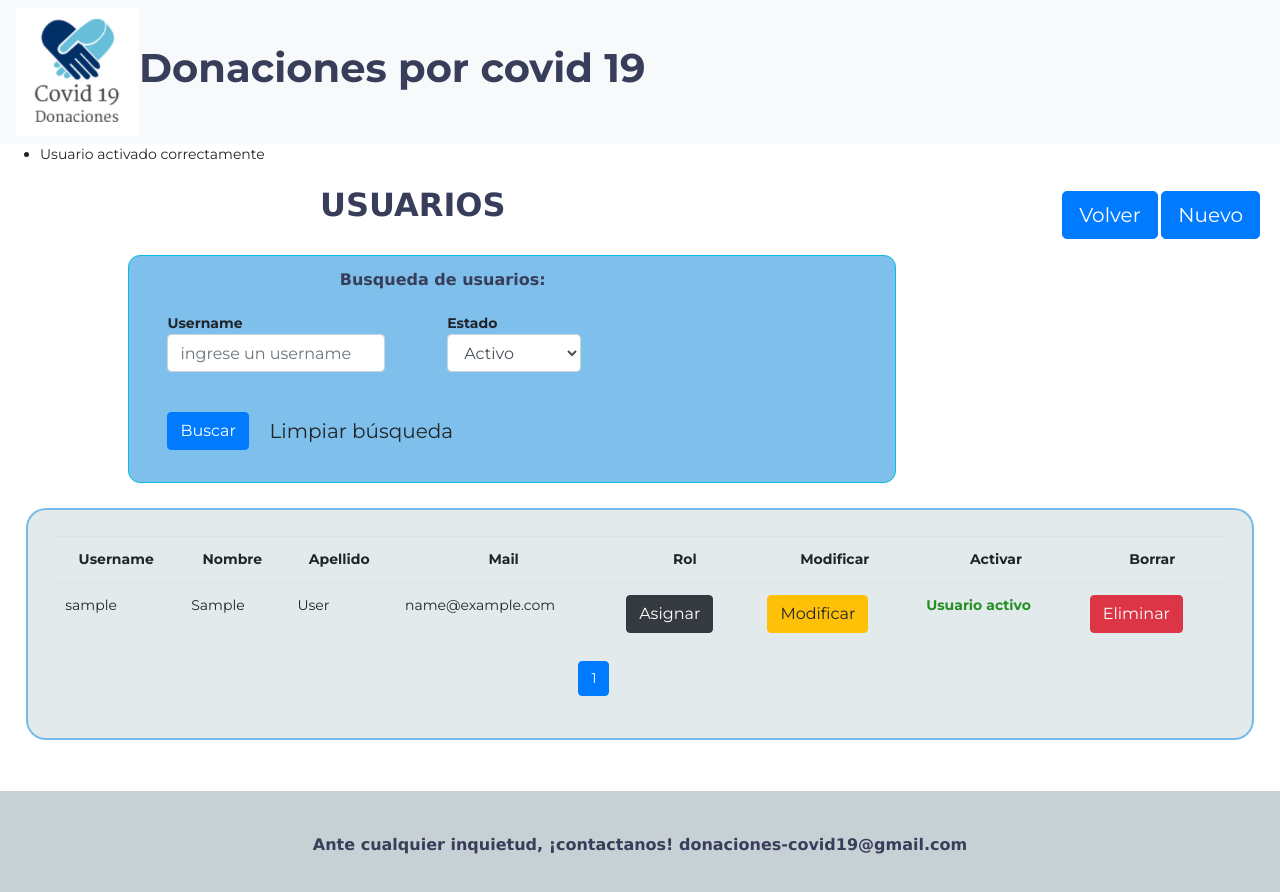
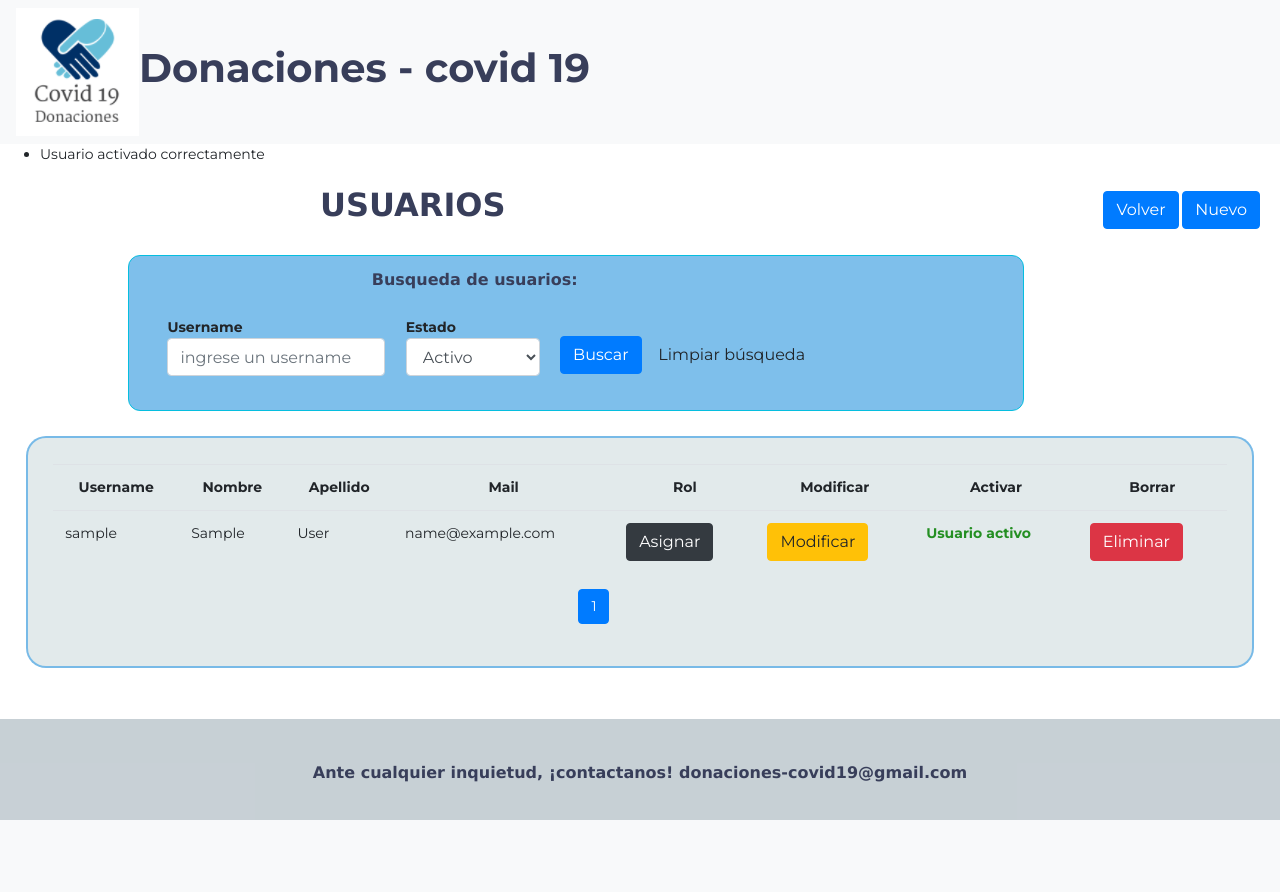
Before and after one commit to JoseMix/ayudaCovid, a Flask app: a page that uses app/templates/layout.html in a window 1280 px wide. After the commit the page ends 820 px from the top, so only its background shows below. Run offline with Flask 2, Linux system fonts and the light colour scheme; tables that the repository leaves empty hold one stand-in row (values such as "Sample post").

Commit message:
sigue sin loguear, arregle estilos rotos con cambios anteriores

```diff
--- a/app/static/style.css
+++ b/app/static/style.css
@@ -169,7 +169,7 @@ a.link {
 #formBusqueda{
   margin-top: 2%;
   margin-left: 10%;
-  margin-right: 30%;
+  margin-right: 20%;
   margin-bottom: 1%;
   padding: 3%;
   padding-top: 1%;
--- a/app/templates/auth/login.html
+++ b/app/templates/auth/login.html
@@ -26,9 +26,9 @@
           <div style=color:red>{{ error }}</div>
         {% endfor %}
         <br>
-        <div >
-          <input type="submit"  class="btn btn-primary" style="float: left; margin-left: 25%; " value="Iniciar Sesion">
-          <a href="{{ url_for('home') }}" class="btn btn-primary" style="float: right; margin-right: 33%; ">Volver</a>
+        <div>
+          <input type="submit"  class="btn btn-primary" style="float: left; margin-left: 20%; " value="Iniciar Sesion">
+          <a href="{{ url_for('home') }}" class="btn btn-primary" style="float: right; margin-right: 30%; ">Volver</a>
         </div>
       </fieldset>
     </form>
--- a/app/templates/configuracion/show.html
+++ b/app/templates/configuracion/show.html
@@ -5,7 +5,7 @@
 {% endblock %}
 {% block content %}
 <div id="derecha">
-  <a href="{{ url_for('home') }}" class="btn btn-primary btn-lg">Volver</a>
+  <a href="{{ url_for('home') }}" class="btn btn-primary">Volver</a>
 </div>
   <div id="show">
   <strong class="texto" style="font-size: xx-large;">INFORMACIÓN DEL SITIO:</strong>
@@ -38,7 +38,7 @@
     <tr>
       <td></td>
       <td>
-        <a href="{{ url_for('configuracion_update') }}" class="btn btn-primary btn-lg">Modificar</a>
+        <a href="{{ url_for('configuracion_update') }}" class="btn btn-primary">Modificar</a>
       </td>
     </tr>
   </table>
--- a/app/templates/configuracion/update.html
+++ b/app/templates/configuracion/update.html
@@ -6,7 +6,7 @@
 {% block content %}
 
   <div id="derecha">
-    <a href="{{ url_for('configuracion_show') }}" class="btn btn-primary btn-lg">Volver</a>
+    <a href="{{ url_for('configuracion_show') }}" class="btn btn-primary">Volver</a>
   </div>
   <div id="formulario">
     <strong class="texto">CONFIGURACIÓN DEL SITIO</strong>
@@ -33,8 +33,8 @@
       </select><br><br>
 
       <div id="centrar">
-        <input type="submit" value="Modificar sitio" class="btn btn-primary btn-lg">
-        <button type="reset" class="btn btn-secundary btn-lg" >Limpiar Formulario</button>
+        <input type="submit" value="Modificar sitio" class="btn btn-primary">
+        <button type="reset" class="btn btn-secundary">Limpiar Formulario</button>
       </div>
 
     </form>
--- a/app/templates/layout.html
+++ b/app/templates/layout.html
@@ -11,14 +11,14 @@
 
   <body>
     <header>
-      <nav class="navbar justify-content-center  navbar-expand-lg navbar-light bg-light">
+      <nav class="navbar navbar-expand-lg navbar-light bg-light">
         <div id="izquierda">
           <a href="{{ url_for('home') }}"> <img  src="{{ url_for('static', filename='donaciones.png') }}" alt="imagen" > </a>
         </div>
 
-        <h1> <strong style="color: rgb(56, 62, 90);"> Donaciones por covid 19 </strong></h1>
+        <h1> <strong style="color: rgb(56, 62, 90);"> Donaciones - covid 19 </strong></h1>
 
-        <div class="collapse navbar-collapse" id="navbarNavDropdown" >
+        <div class="collapse navbar-collapse">
           <ul class="nav justify-content-end">
 
             {% if is_authenticated(session) %}
--- a/app/templates/user/index.html
+++ b/app/templates/user/index.html
@@ -6,8 +6,8 @@
 {% block content %}
   <strong class="texto" style="font-size: xx-large;">USUARIOS</strong>
   <div id="derecha">
-    <a href="{{ url_for('home') }}" class="btn btn-primary btn-lg">Volver</a>
-    <a href="{{ url_for('user_register') }}" class="btn btn-primary btn-lg">Nuevo</a>
+    <a href="{{ url_for('home') }}" class="btn btn-primary">Volver</a>
+    <a href="{{ url_for('user_register') }}" class="btn btn-primary">Nuevo</a>
   </div>
 
   {#-------------busqueda de usuarios--------------#}
@@ -15,19 +15,19 @@
   <div id="formBusqueda">
     <strong class="texto" style="font-size: medium;">Busqueda de usuarios:</strong>
     <br><br>
-    <form action="{{ url_for('user_index',page=1)}}" method="POST" class="form-inline my-5 my-lg-0">
+    <form action="{{ url_for('user_index',page=1)}}" method="POST" class="form-inline my-1">
       {{ form.csrf_token }}
       <div class="busqueda">
         <strong>Username</strong><br>
-        {{form.username( class="form-control mr-sm-5", placeholder='ingrese un username')}}
+        {{form.username( class="form-control mr-sm-1", placeholder='ingrese un username')}}
       </div>
       <div class="busqueda">
         <strong>Estado</strong><br>
-        {{ form.estado(class="form-control mr-sm-5")}}
+        {{ form.estado(class="form-control mr-sm-1")}}
       </div>
-      <div class="busqueda"><br>
+      <div>
         <input type="submit"  class="btn btn-primary" value="Buscar">
-        <button type="reset" class="btn btn-secundary btn-lg" >Limpiar búsqueda</button>
+        <button type="reset" class="btn btn-secundary" >Limpiar búsqueda</button>
       </div>
     </form>
   </div>
--- a/app/templates/user/new.html
+++ b/app/templates/user/new.html
@@ -5,7 +5,7 @@
 {% endblock %}
 {% block content %}
   <div id="derecha">
-    <a href="{{ url_for('user_index', page=1) }}" class="btn btn-primary btn-lg">Volver</a>
+    <a href="{{ url_for('user_index', page=1) }}" class="btn btn-primary">Volver</a>
   </div>
   <div id="formulario">
     <strong class="texto">CARGAR UN NUEVO USUARIO</strong>
@@ -48,8 +48,8 @@
         {% endfor %}
         <br>
         <div id="centrar">
-          <input type="submit" value="Cargar usuario" class="btn btn-primary btn-lg">
-          <button type="reset" class="btn btn-secundary btn-lg" >Limpiar formulario</button>
+          <input type="submit" value="Cargar usuario" class="btn btn-primary">
+          <button type="reset" class="btn btn-secundary" >Limpiar formulario</button>
         </div>
     </form>
     </div>
--- a/app/templates/user/update.html
+++ b/app/templates/user/update.html
@@ -5,7 +5,7 @@
 {% endblock %}
 {% block content %}
   <div id="derecha">
-    <a href="{{ url_for('user_index', page=1) }}" class="btn btn-primary btn-lg">Volver</a>
+    <a href="{{ url_for('user_index', page=1) }}" class="btn btn-primary">Volver</a>
   </div>
     <div id="formulario">
   <strong class="texto">MODIFICAR DATOS DE USUARIO</strong>
@@ -47,8 +47,8 @@
         <div style=color:red>{{ error }}</div>
       {% endfor %}
     <div id="centrar">
-      <input type="submit" value="Modificar usuario" class="btn btn-primary btn-lg">
-      <button class="btn btn-secundary btn-lg" type="reset" >Deshacer</button>
+      <input type="submit" value="Modificar usuario" class="btn btn-primary">
+      <button class="btn btn-secundary" type="reset" >Deshacer</button>
     </div>
   </form>
   </div>
--- a/app/templates/user/update_rol.html
+++ b/app/templates/user/update_rol.html
@@ -5,7 +5,7 @@
 {% endblock %}
 {% block content %}
 <div id="derecha">
-  <a href="{{ url_for('user_index', page=1) }}" class="btn btn-primary btn-lg">Volver</a>
+  <a href="{{ url_for('user_index', page=1) }}" class="btn btn-primary">Volver</a>
 </div>
   <br>
   <div id="formulario">
@@ -37,8 +37,8 @@
   {% endif %}
     <input type="hidden" name="user_id" value="{{ user_id }}">
     <div id="centrar">
-      <input type="submit" class="btn btn-primary btn-lg" value="Asignar">
-      <button type="reset" class="btn btn-secundary btn-lg">Limpiar</button>
+      <input type="submit" class="btn btn-primary" value="Asignar">
+      <button type="reset" class="btn btn-secundary">Limpiar</button>
     </div>
   </form>
 </div>
```
Also changed, not shown: app/resources/auth.py (+6 -4 lines).
